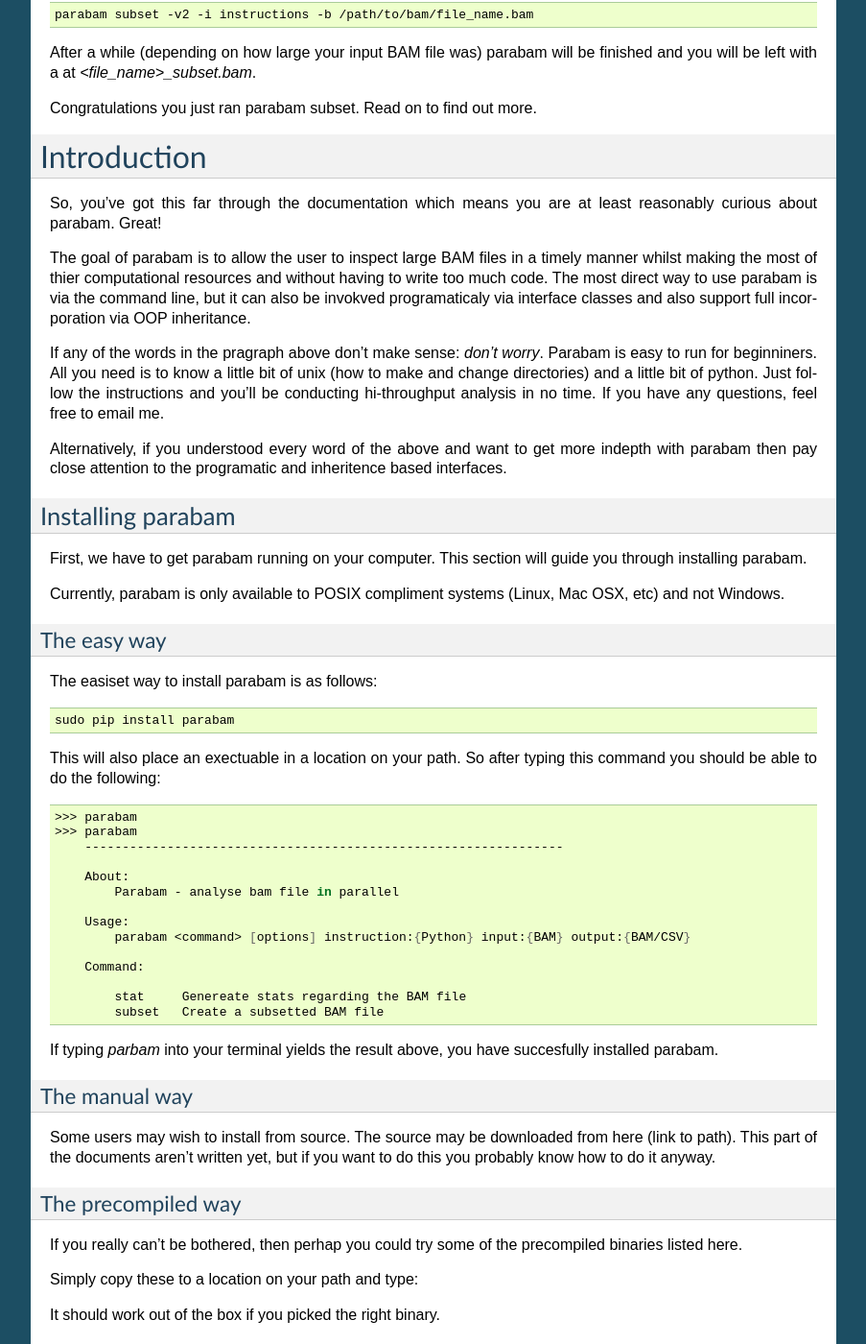
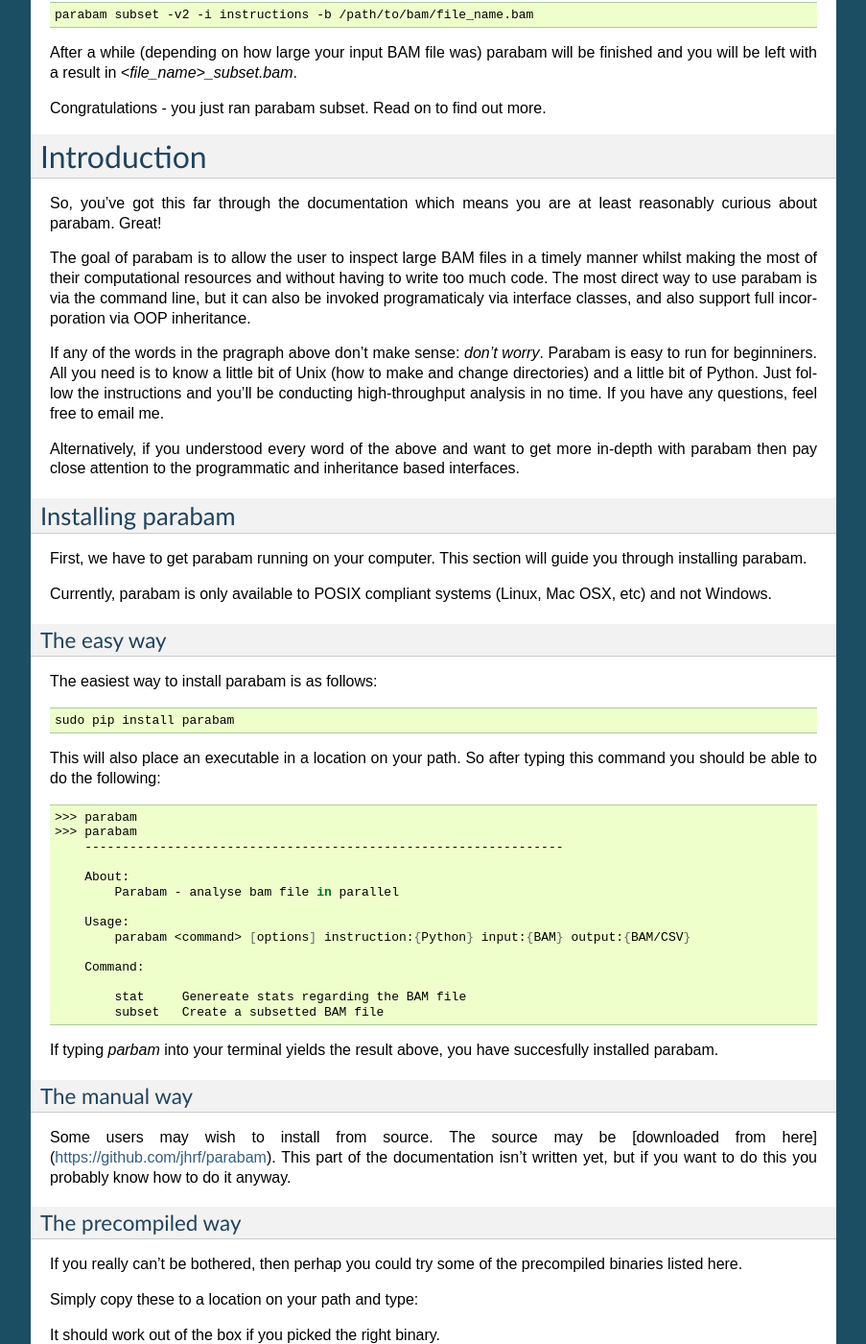
Before and after one commit to jhrf/parabam-docs, a Sphinx documentation site: the page built from source/Introduction.rst, in a window 1280 px wide and 1400 px high, scrolled down 605 px. Shown: the whole window at 96% size, without its empty margins (198-1101 px from the left). Built offline with Sphinx 7.4.7, drawn with Linux system fonts in a browser that asks for light colours; some of the changed text lies outside the part shown.

Commit message:
Fix a couple of typos

```diff
--- a/source/Introduction.rst
+++ b/source/Introduction.rst
@@ -38,38 +38,38 @@ Now locate the BAM file you wish to run parabam analysis on. Then type the follo
 
 	parabam subset -v2 -i instructions -b /path/to/bam/file_name.bam
 
-After a while (depending on how large your input BAM file was) parabam will be finished and you will be left with a at `<file_name>_subset.bam`.
+After a while (depending on how large your input BAM file was) parabam will be finished and you will be left with a result in `<file_name>_subset.bam`.
 
-Congratulations you just ran parabam subset. Read on to find out more.
+Congratulations - you just ran parabam subset. Read on to find out more.
 
 Introduction
 ============
 
 So, you've got this far through the documentation which means you are at least reasonably curious about parabam. Great!
 
-The goal of parabam is to allow the user to inspect large BAM files in a timely manner whilst making the most of thier computational resources and without having to write too much code. The most direct way to use parabam is via the command line, but it can also be invokved programaticaly via interface classes and also support full incorporation via OOP inheritance.
+The goal of parabam is to allow the user to inspect large BAM files in a timely manner whilst making the most of their computational resources and without having to write too much code. The most direct way to use parabam is via the command line, but it can also be invoked programaticaly via interface classes, and also support full incorporation via OOP inheritance.
 
-If any of the words in the pragraph above don't make sense: *don't worry*. Parabam is easy to run for beginniners. All you need is to know a little bit of unix (how to make and change directories) and a little bit of python. Just follow the instructions and you'll be conducting hi-throughput analysis in no time. If you have any questions, feel free to email me.
+If any of the words in the pragraph above don't make sense: *don't worry*. Parabam is easy to run for beginniners. All you need is to know a little bit of Unix (how to make and change directories) and a little bit of Python. Just follow the instructions and you'll be conducting high-throughput analysis in no time. If you have any questions, feel free to email me.
 
-Alternatively, if you understood every word of the above and want to get more indepth with parabam then pay close attention to the programatic and inheritence based interfaces.
+Alternatively, if you understood every word of the above and want to get more in-depth with parabam then pay close attention to the programmatic and inheritance based interfaces.
 
 Installing parabam
 ++++++++++++++++++
 
 First, we have to get parabam running on your computer. This section will guide you through installing parabam.
 
-Currently, parabam is only available to POSIX compliment systems (Linux, Mac OSX, etc) and not Windows.
+Currently, parabam is only available to POSIX compliant systems (Linux, Mac OSX, etc) and not Windows.
 
 The easy way
 ------------
 
-The easiset way to install parabam is as follows:
+The easiest way to install parabam is as follows:
 
 .. code-block:: shell
 
    sudo pip install parabam
 
-This will also place an exectuable in a location on your path. So after typing this command you should be able to do the following:
+This will also place an executable in a location on your path. So after typing this command you should be able to do the following:
 
 .. code-block:: shell
 
@@ -93,8 +93,8 @@ If typing `parbam` into your terminal yields the result above, you have succesfu
 The manual way
 --------------
 
-Some users may wish to install from source. The source may be downloaded from here (link to path).
-This part of the documents aren't written yet, but if you want to do this you probably know how to do it anyway.
+Some users may wish to install from source. The source may be [downloaded from here](https://github.com/jhrf/parabam).
+This part of the documentation isn't written yet, but if you want to do this you probably know how to do it anyway.
 
 The precompiled way
 -------------------
```
Also changed, not shown: other parts of source/Introduction.rst (+1 -1 lines).
